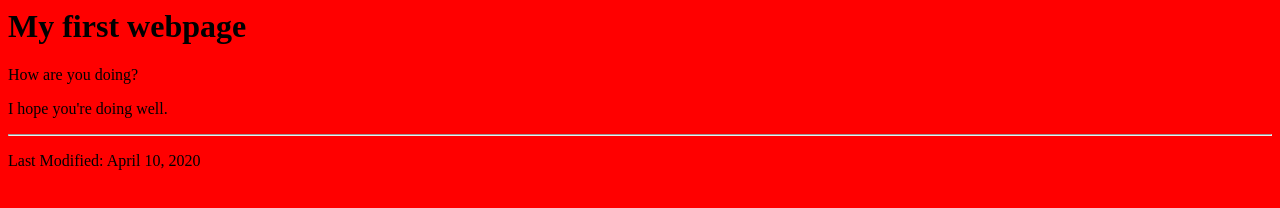
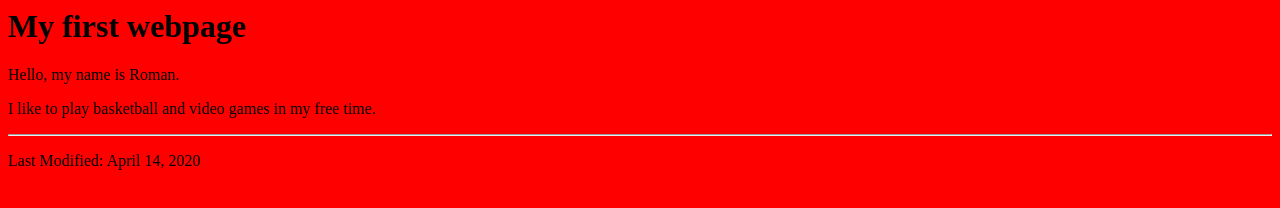
Before and after one commit to kozlorom000/hello-world, a plain HTML site: page index.html in a window 1280 px wide. Drawn offline with Linux system fonts and the light colour scheme.

Commit message:
Update index.html

```diff
--- a/index.html
+++ b/index.html
@@ -4,9 +4,9 @@
   </head>
   <body bgcolor="red">
     <h1>My first webpage</h1>
-    <p>How are you doing?
-    <p>I hope you're doing well.
+    <p>Hello, my name is Roman.
+    <p>I like to play basketball and video games in my free time.
     <hr>
-    <p>Last Modified: April 10, 2020
+    <p>Last Modified: April 14, 2020
   </body>
 </html>
```
